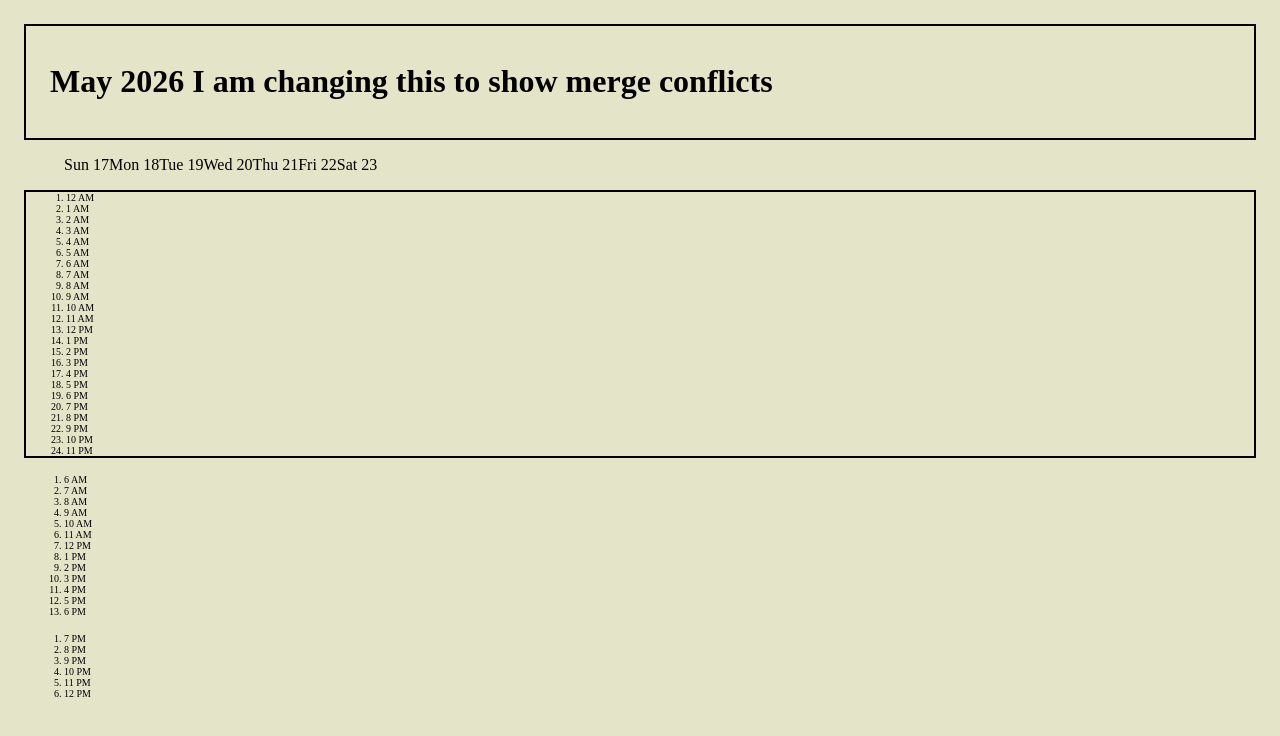
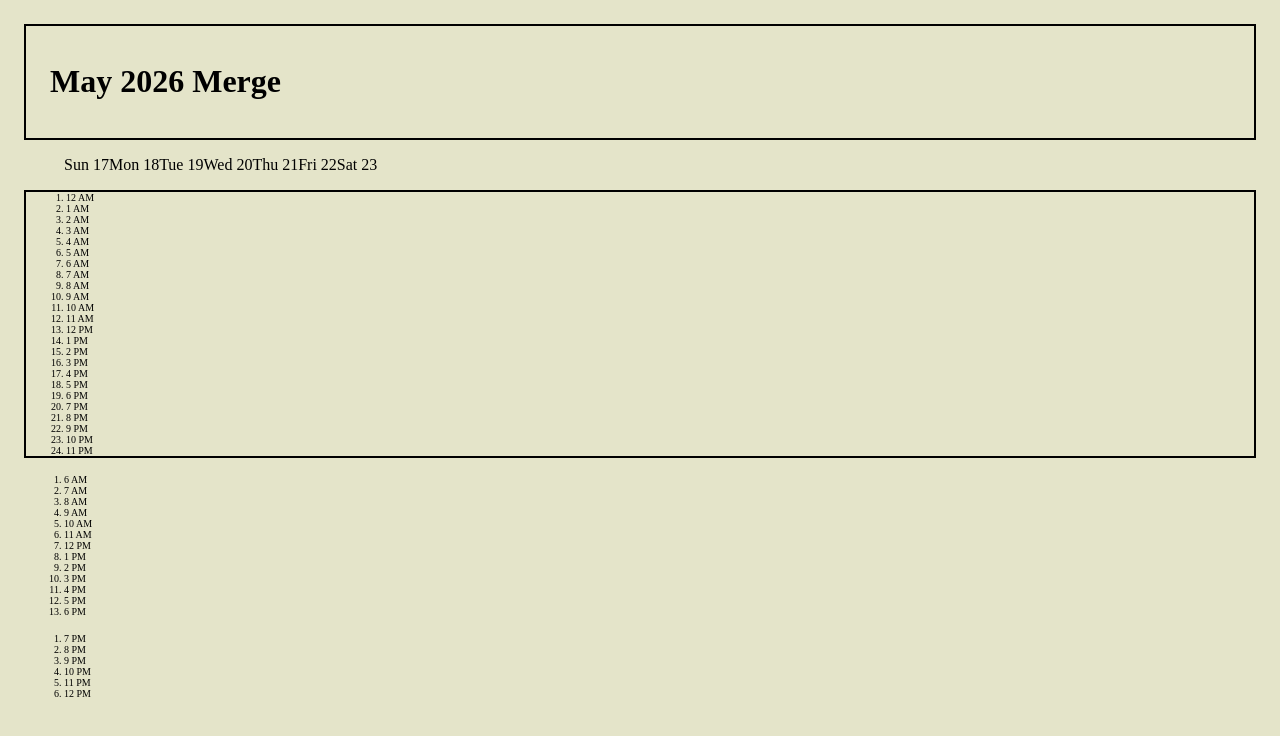
Before and after one commit to abisanti-nw/prog2-website, a plain HTML site: page index.html in a window 1280 px wide. Drawn offline with Linux system fonts and the light colour scheme.

Commit message:
Update index.html

```diff
--- a/index.html
+++ b/index.html
@@ -12,7 +12,7 @@
         <div id="week-view">
             <header>
                 <h1>
-                   May 2026 I am changing this to show merge conflicts
+                   May 2026 Merge
                 </h1>
             </header>
 
```
